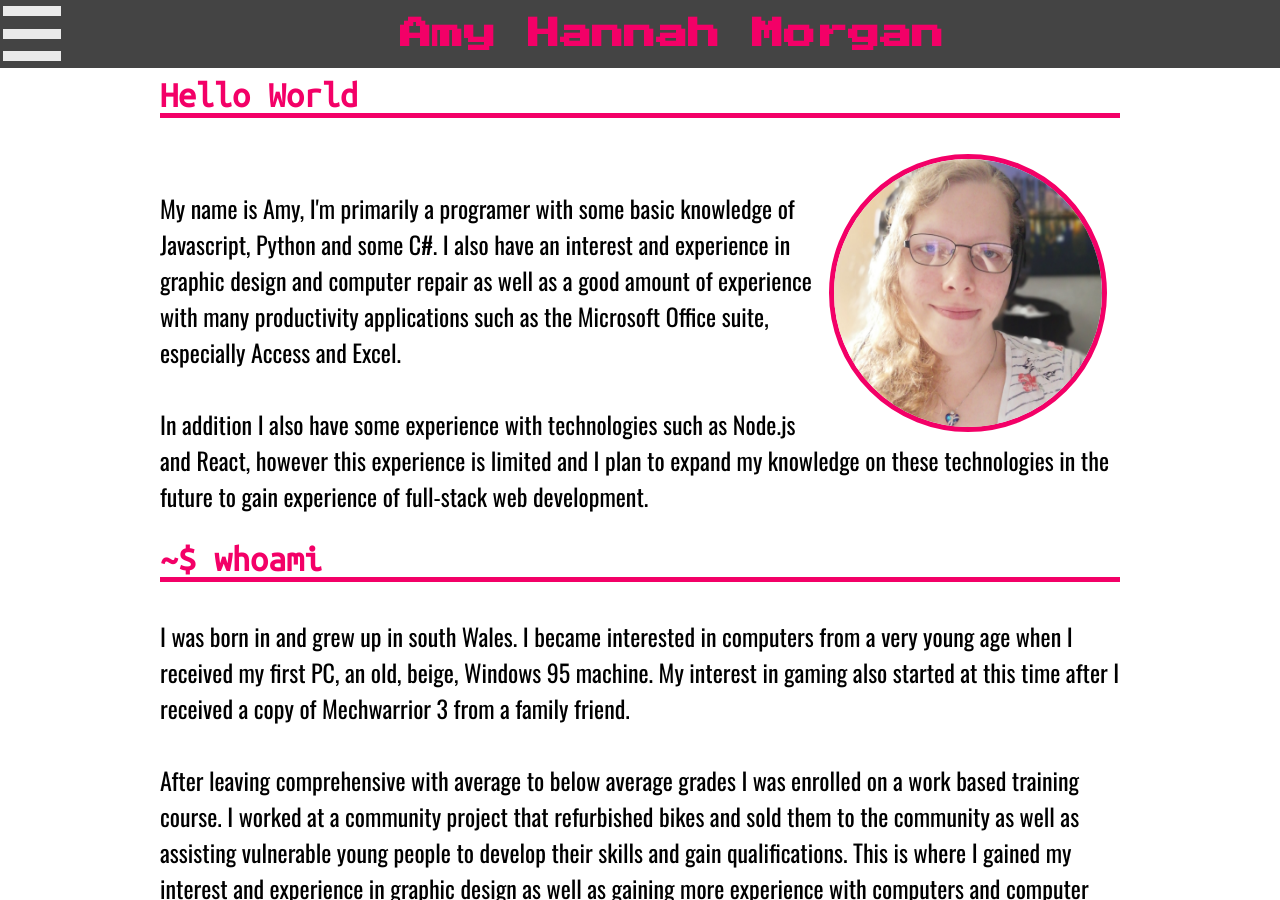
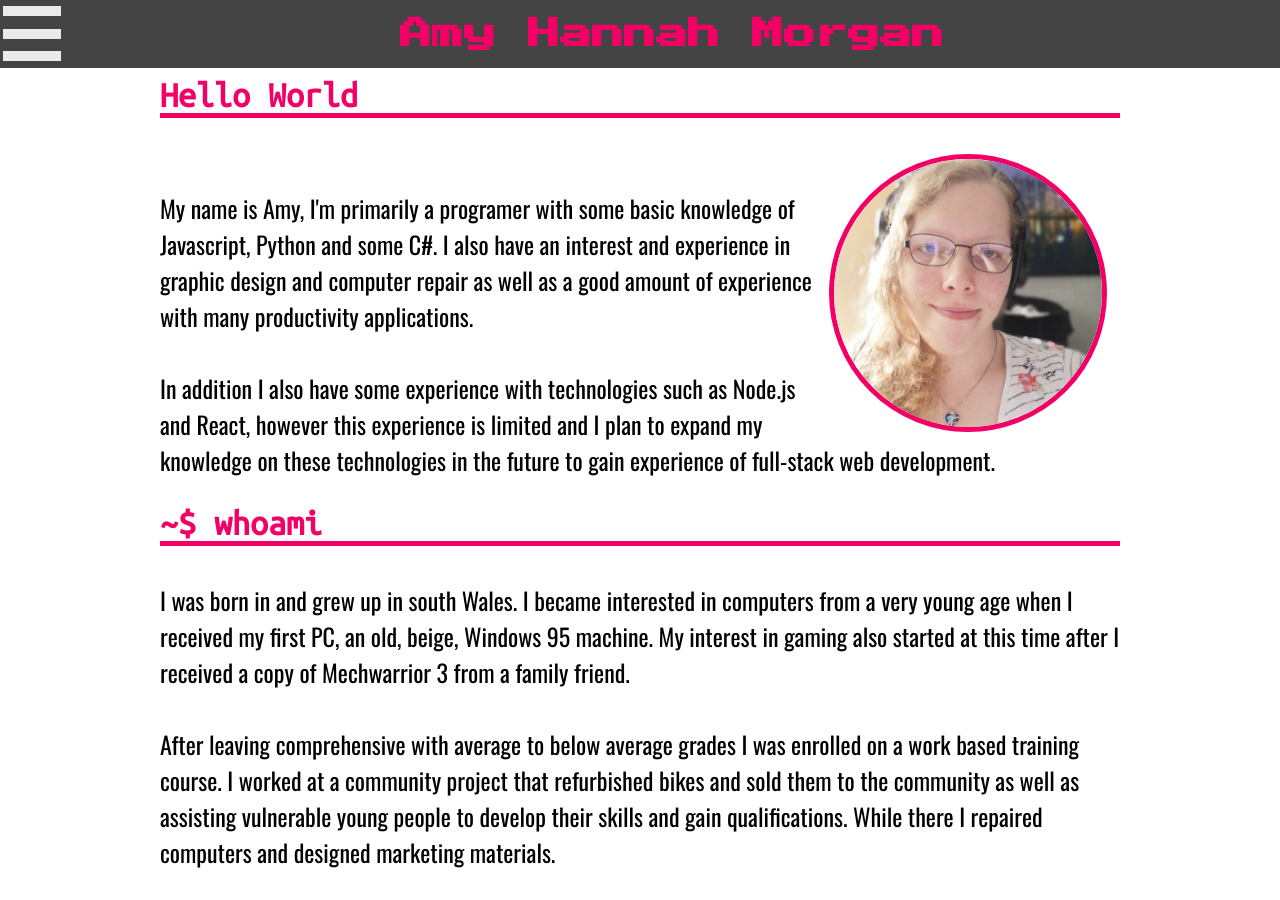
Before and after one commit to AmyHannahMorgan/AmyHannahMorgan.github.io, a Jekyll site: the page built from index.html, in a window 1280 px wide and 900 px high. Built offline with Jekyll 4.4.1, drawn with Linux system fonts in a browser that asks for light colours; some of the changed text lies outside the part shown.

Commit message:
edited about me page content following feedback

```diff
--- a/index.html
+++ b/index.html
@@ -7,7 +7,7 @@ layout: default
 
 <p>
   <img id="profileImage" src="/assets/photos/me_irl.jpg" alt="">
-  My name is Amy, I'm primarily a programer with some basic knowledge of Javascript, Python and some C#. I also have an interest and experience in graphic design and computer repair as well as a good amount of experience with many productivity applications such as the Microsoft Office suite, especially Access and Excel.
+  My name is Amy, I'm primarily a programer with some basic knowledge of Javascript, Python and some C#. I also have an interest and experience in graphic design and computer repair as well as a good amount of experience with many productivity applications.
 
   In addition I also have some experience with technologies such as Node.js and React, however this experience is limited and I plan to expand my knowledge on these technologies in the future to gain experience of full-stack web development.
 </p>
@@ -17,7 +17,7 @@ layout: default
 <p>
   I was born in and grew up in south Wales. I became interested in computers from a very young age when I received my first PC, an old, beige, Windows 95 machine. My interest in gaming also started at this time after I received a copy of Mechwarrior 3 from a family friend.
 
-  After leaving comprehensive with average to below average grades I was enrolled on a work based training course. I worked at a community project that refurbished bikes and sold them to the community as well as assisting vulnerable young people to develop their skills and gain qualifications. This is where I gained my interest and experience in graphic design as well as gaining more experience with computers and computer repair after I was tasked with creating marketing and other visual materials for the project in addition to maintaining some of the computers on site.
+  After leaving comprehensive with average to below average grades I was enrolled on a work based training course. I worked at a community project that refurbished bikes and sold them to the community as well as assisting vulnerable young people to develop their skills and gain qualifications. While there I repaired computers and designed marketing materials.
 
   I then enrolled in college in hopes of gaining a level 3 qualification in IT in order to either find a career in the IT industry or to progress to a computer science course at university. In hopes of pursuing a career in software development or machine learning and AI.
 
```
